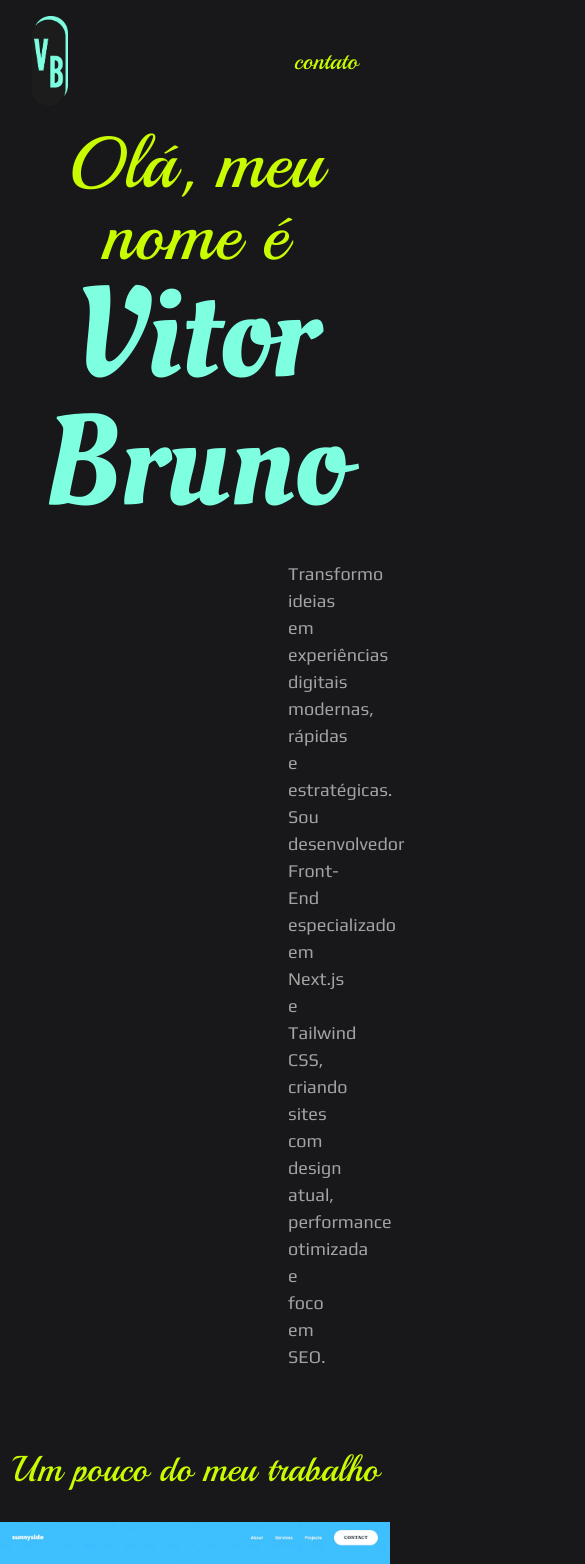
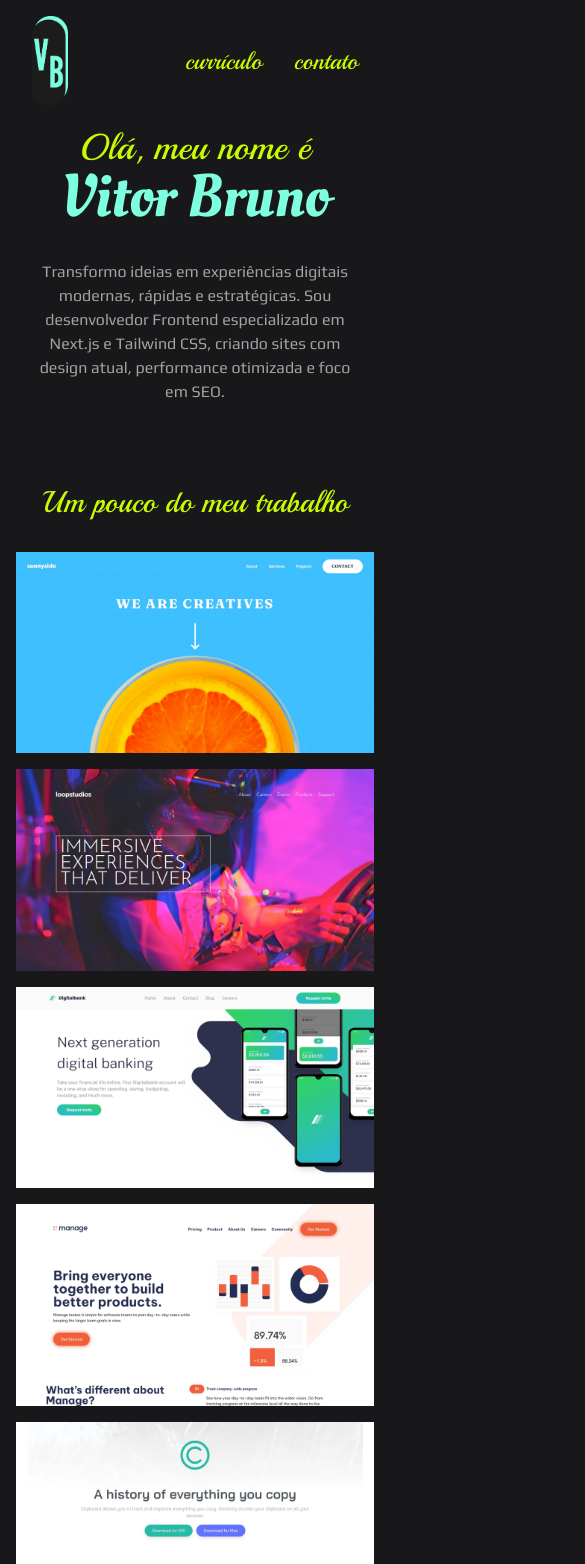
Before and after one commit to vitorfront97/portfoliofrontend, a Next.js app: page / in a window 390 px wide. Shown: the top 1564 px of the page, 585 px wide, since content can reach past the window. Built offline with nearby package versions, Linux system fonts and the light colour scheme.

Commit message:
ajustes de responsividade

```diff
--- a/widgets/About.tsx
+++ b/widgets/About.tsx
@@ -1,20 +1,20 @@
 export default function About() {
   return (
-    <section className="mt-16 p-8 px-64 flex flex-col gap-8 items-center">
+    <section className="mt-16 p-8 flex flex-col gap-8 items-center text-center md:text-start lg:px-32 xl:px-64">
       <div className="flex flex-col gap-12">
         <h2 className="text-this-primary text-5xl font-this-oleoScript">
           Minha história
         </h2>
         <div className="flex flex-col gap-4">
           <p className="text-this-text text-xl">
-            Sou desenvolvedor front-end com foco em Next Js e Tailwind CSS.
+            Sou desenvolvedor frontend com foco em Next Js e Tailwind CSS.
             Tenho contato com programação desde 2020 quando iniciei meus
             primeiros estudos em lógica de programação com Python, o que me fez
             decidir que era isso o que buscaria para minha carreira dali em
             diante.
           </p>
           <p className="text-this-text text-xl">
-            Além do portfólio front-end, tenho alguns projetos back-end, desde
+            Além do portfólio frontend, tenho alguns projetos backend, desde
             sistemas de login com uso de cookies em sessões, até uma aplicação
             que permite que o usuário salve contatos em um tipo de agenda, com
             banco de dados Mongo DB. Também já criei projetos com banco de dados
--- a/widgets/Header.tsx
+++ b/widgets/Header.tsx
@@ -11,6 +11,28 @@ export default function Header() {
           height={0}
           alt="Início"
         />
+      </a>
+      <div className="flex gap-8">
+        <a
+          href="/curriculo-vitor-bruno.pdf"
+          download
+          className="text-this-primary text-2xl font-this-playball
+          relative
+          after:w-full
+          after:h-0.5
+          after:bg-this-secondary
+          after:absolute
+          after:-bottom-1
+          after:left-[50%]
+          after:-translate-x-[50%]
+          after:origin-left
+          after:transition-transform
+          after:duration-75
+          after:scale-x-0
+          hover:after:scale-x-100
+          "
+        >
+          currículo
         </a>
         <a
           href="#contato"
@@ -28,9 +50,11 @@ export default function Header() {
           after:duration-75
           after:scale-x-0
           hover:after:scale-x-100
-      ">
+      "
+        >
           contato
         </a>
+      </div>
     </header>
   );
 };
--- a/widgets/Hero.tsx
+++ b/widgets/Hero.tsx
@@ -1,14 +1,14 @@
 export default function Hero() {
   return (
     <section className="mt-24 p-8 text-center">
-      <h1 className="text-this-primary text-7xl font-this-playball">
+      <h1 className="text-this-primary text-4xl font-this-playball md:text-5xl xl:text-7xl">
         Olá, meu nome é
         <br />
-        <span className="text-this-secondary text-9xl font-this-oleoScript">Vitor Bruno</span>
+        <span className="text-this-secondary text-6xl font-this-oleoScript md:text-7xl xl:text-9xl">Vitor Bruno</span>
       </h1>
-      <p className="mt-8 mx-64 font-this-play">
+      <p className="mt-8 font-this-play text-[16px] md:text-[18px] md:mx-32 xl:mx-64">
         Transformo ideias em experiências digitais modernas, rápidas e
-        estratégicas. Sou desenvolvedor Front-End especializado em Next.js e
+        estratégicas. Sou desenvolvedor Frontend especializado em Next.js e
         Tailwind CSS, criando sites com design atual, performance otimizada e
         foco em SEO.
       </p>
--- a/widgets/Main.tsx
+++ b/widgets/Main.tsx
@@ -2,11 +2,11 @@ import MainItem from "@/components/MainItem";
 
 export default function Main() {
   return (
-    <section className="mt-12 flex flex-col items-center gap-8">
-      <h2 className="text-this-primary text-4xl font-this-playball">
+    <section className="mt-12 px-4 flex flex-col items-center gap-8 lg:px-8 xl:px-0">
+      <h2 className="text-this-primary text-3xl font-this-playball md:text-4xl">
         Um pouco do meu trabalho
       </h2>
-      <div className="grid sm:grid-cols-[auto_auto] justify-center gap-4">
+      <div className="grid lg:grid-cols-[auto_auto] justify-center gap-4">
         <MainItem
           source="/works/1-sunny.webp"
           link="https://sunnyside-agency-landing-page-main-theta-black.vercel.app/"
--- a/widgets/Skills.tsx
+++ b/widgets/Skills.tsx
@@ -1,44 +1,78 @@
 export default function Skills() {
   return (
-    <section className="mt-16 p-8 px-64 flex flex-col gap-8 items-center">
+    <section className="mt-16 p-8 flex flex-col gap-8 items-center lg:px-32 xl:px-64">
       <div className="w-full flex flex-col gap-12">
-      <h2 className="text-this-primary text-5xl font-this-oleoScript">Skills</h2>
+        <h2 className="text-this-primary text-5xl font-this-oleoScript text-center md:text-start">
+          Skills
+        </h2>
 
-      <section className="flex justify-between">
+        <section className="grid grid-cols-1 gap-8 text-center sm:grid-cols-2 md:w-full md:flex md:justify-between md:text-start">
           <article className="flex flex-col gap-4">
-          <span className="text-this-text text-3xl font-this-play font-bold">Web design</span>
+            <span className="text-this-text text-3xl font-this-play font-bold">
+              Web design
+            </span>
             <ul>
-            <li className="text-this-secondary text-xl">UI/UX Design</li>
-            <li className="text-this-secondary text-xl">Design responsivo</li>
-            <li className="text-this-secondary text-xl">Wireframing</li>
+              <li className="text-this-secondary text-xl">
+                UI/UX Design
+              </li>
+              <li className="text-this-secondary text-xl">
+                Design responsivo
+              </li>
+              <li className="text-this-secondary text-xl">
+                SEO
+              </li>
             </ul>
           </article>
           <article className="flex flex-col gap-4">
-          <span className="text-this-text text-3xl font-this-play font-bold">Frontend</span>
+            <span className="text-this-text text-3xl font-this-play font-bold">
+              Frontend
+            </span>
             <ul>
-            <li className="text-this-secondary text-xl">JavaScript</li>
-            <li className="text-this-secondary text-xl">Next.js</li>
-            <li className="text-this-secondary text-xl">Tailwind CSS</li>
+              <li className="text-this-secondary text-xl">
+                JavaScript
+              </li>
+              <li className="text-this-secondary text-xl">
+                Next.js
+              </li>
+              <li className="text-this-secondary text-xl">
+                Tailwind CSS
+              </li>
             </ul>
           </article>
           <article className="flex flex-col gap-4">
-          <span className="text-this-text text-3xl font-this-play font-bold">Backend</span>
+            <span className="text-this-text text-3xl font-this-play font-bold">
+              Backend
+            </span>
             <ul>
-            <li className="text-this-secondary text-xl">Node.js</li>
-            <li className="text-this-secondary text-xl">MongoDB</li>
-            <li className="text-this-secondary text-xl">Express.js</li>
+              <li className="text-this-secondary text-xl">
+                Node.js
+              </li>
+              <li className="text-this-secondary text-xl">
+                MongoDB
+              </li>
+              <li className="text-this-secondary text-xl">
+                Express.js
+              </li>
             </ul>
           </article>
           <article className="flex flex-col gap-4">
-          <span className="text-this-text text-3xl font-this-play font-bold">Soft skills</span>
+            <span className="text-this-text text-3xl font-this-play font-bold">
+              Soft skills
+            </span>
             <ul>
-            <li className="text-this-secondary text-xl">Trabalho em equipe</li>
-            <li className="text-this-secondary text-xl">Resiliência</li>
-            <li className="text-this-secondary text-xl">Proatividade</li>
+              <li className="text-this-secondary text-xl">
+                Trabalho em equipe
+              </li>
+              <li className="text-this-secondary text-xl">
+                Resiliência
+              </li>
+              <li className="text-this-secondary text-xl">
+                Proatividade
+              </li>
             </ul>
           </article>
         </section>
       </div>
     </section>
   );
-};
+}
```
Also changed, not shown: 1 other file (tests, documents, lock files or other folders). Lines whose indentation alone changed are shown as unchanged.
